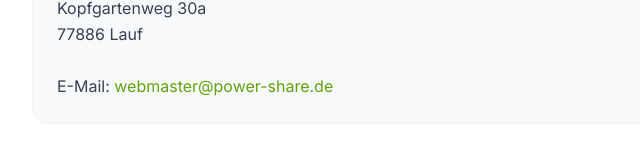
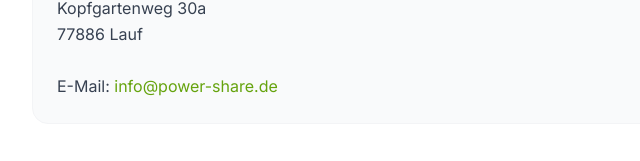
Before and after one commit to DeepThoughtZero/EnergySharing, a website: page pages/datenschutz.html in a window 1280 px wide. Shown: the part 392-553 px from the top of the page, 256-896 px from the left. Drawn offline with Linux system fonts and the light colour scheme.

Commit message:
info@power-share.de

```diff
--- a/pages/datenschutz.html
+++ b/pages/datenschutz.html
@@ -61,8 +61,8 @@
                             Projekt Energy Sharing<br><br>
                             Kopfgartenweg 30a<br>
                             77886 Lauf<br><br>
-                            E-Mail: <a href="mailto:webmaster@power-share.de"
-                                class="text-brand hover:underline">webmaster@power-share.de</a>
+                            E-Mail: <a href="mailto:info@power-share.de"
+                                class="text-brand hover:underline">info@power-share.de</a>
                         </p>
                     </div>
                 </section>
@@ -164,7 +164,8 @@
                     </p>
 
                     <div class="bg-amber-50 rounded-2xl p-6 border border-amber-100 mt-6">
-                        <h3 class="text-lg font-semibold text-gray-900 mb-2">Beschwerderecht bei der zuständigen Aufsichtsbehörde</h3>
+                        <h3 class="text-lg font-semibold text-gray-900 mb-2">Beschwerderecht bei der zuständigen
+                            Aufsichtsbehörde</h3>
                         <p class="text-gray-600 leading-relaxed">
                             Im Falle von Verstößen gegen die DSGVO steht den Betroffenen ein Beschwerderecht
                             bei einer Aufsichtsbehörde zu. Die zuständige Aufsichtsbehörde in
```
Also changed, not shown: pages/impressum.html (+2 -2 lines), pages/kontakt.html (+2 -2 lines).
